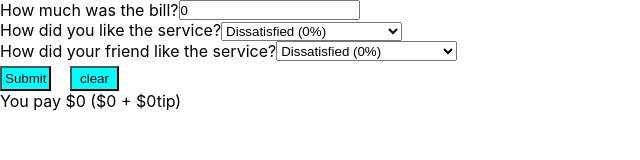
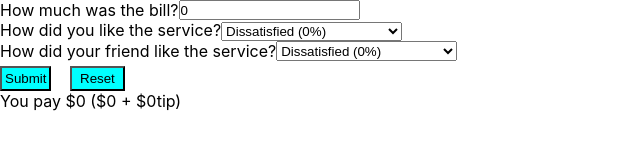
Before and after one commit to satyamkale27/Tip-calculator, a React (Create React App) app: page / in a window 1280 px wide. Shown: the top 160 px of the page, without its empty margins (0-640 px from the left). Built offline with nearby package versions, Linux system fonts and the light colour scheme.

Commit message:
clear button changed with reset and removed console.log

```diff
--- a/src/App.js
+++ b/src/App.js
@@ -92,7 +92,7 @@ function Form({ onPassupper, bill, handleclear }) {
 
       <div>
         <button className="style" onClick={handleclear}>
-          clear
+          Reset
         </button>
       </div>
 
@@ -105,7 +105,6 @@ function Form({ onPassupper, bill, handleclear }) {
 
 function Display({ bill }) {
   const billvalue = bill.addedval;
-  console.log("testing", billvalue);
   const tips = bill.tipavg;
   const totalvalue = billvalue + tips;
   return (
```
